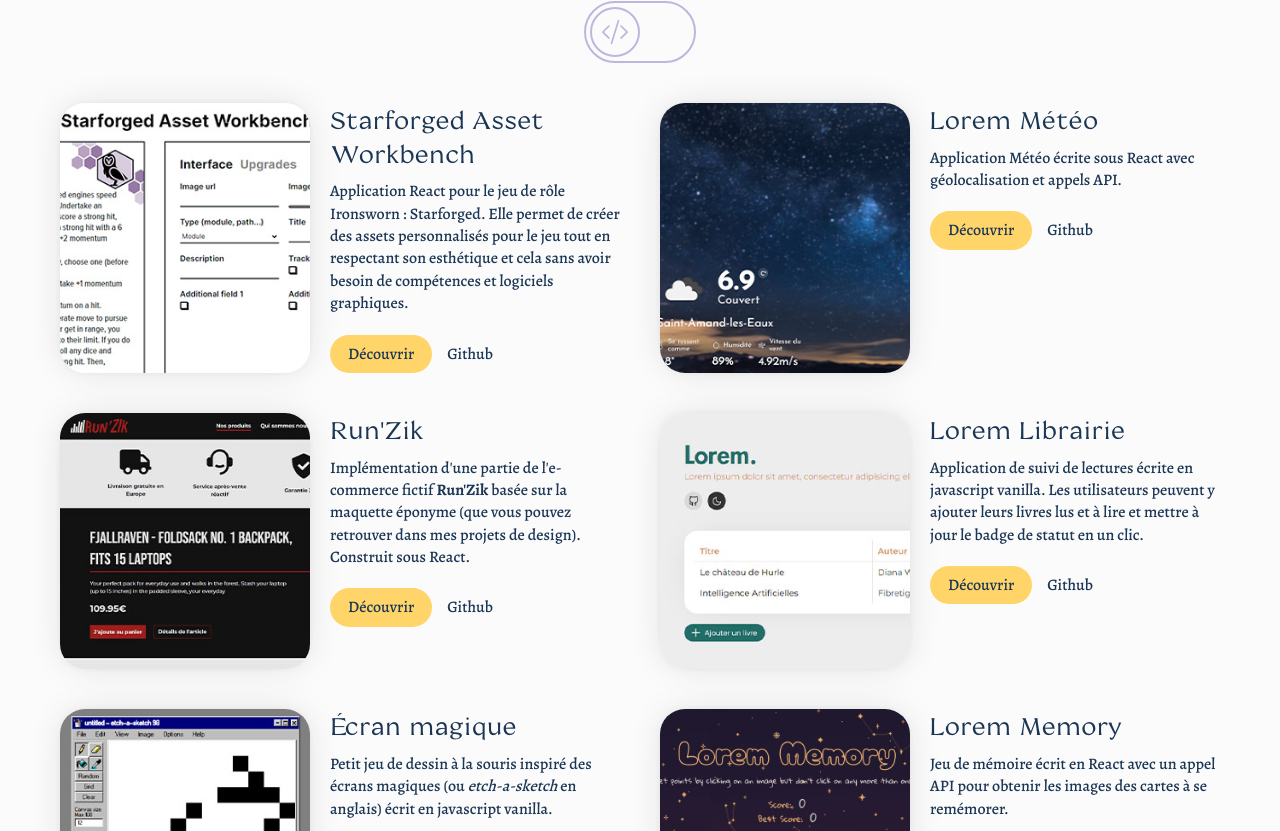
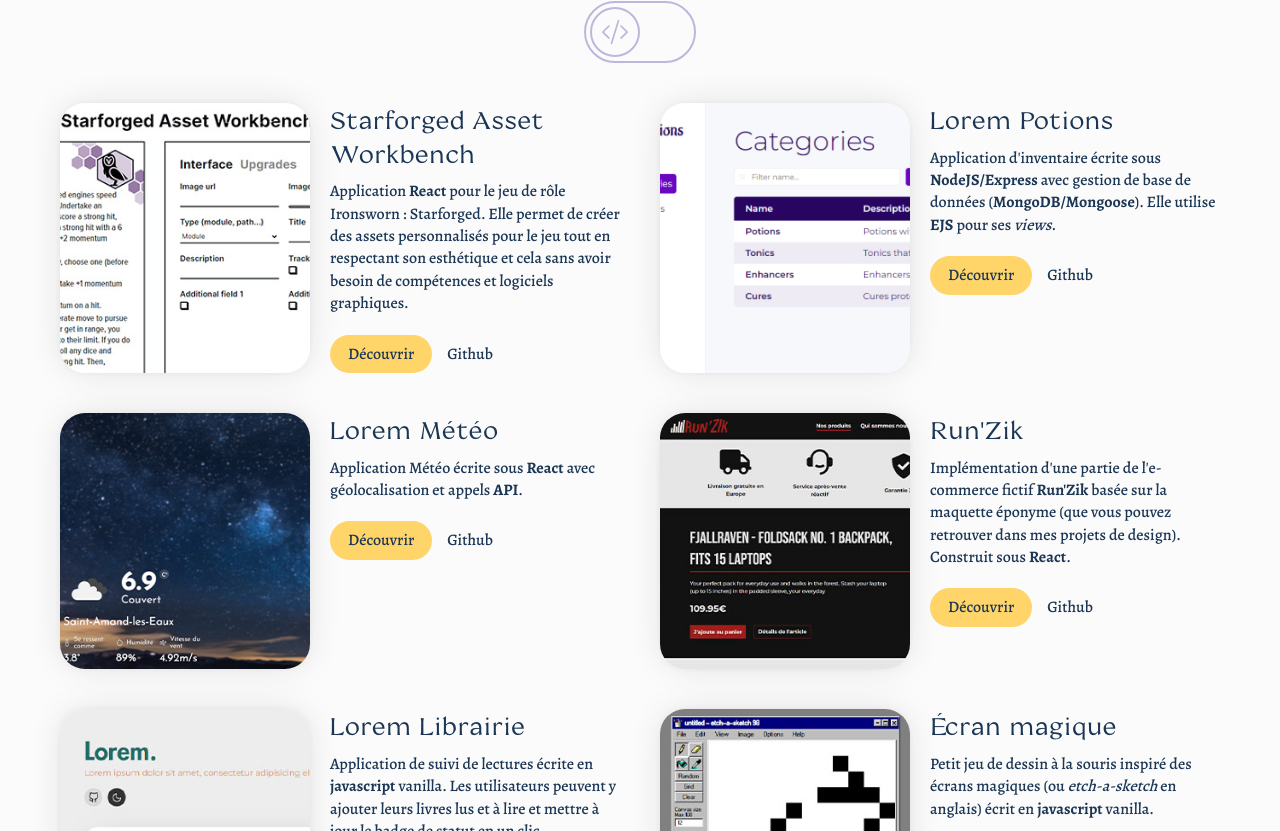
Before and after one commit to web-lux/portofolio-lux, a React (Vite) app: page / in a window 1280 px wide. Shown: the part 1089-1920 px from the top of the page. Built offline with nearby package versions, Linux system fonts and the light colour scheme.

Commit message:
add Lorem Potions in projects and bold tech in desc

```diff
--- a/src/assets/contents/projects.ts
+++ b/src/assets/contents/projects.ts
@@ -225,16 +225,25 @@ export const projects = [
 		name: "Starforged Asset Workbench",
 		id: "6",
 		skillset: "dev",
-		previewText: `Application React pour le jeu de rôle Ironsworn : Starforged. Elle permet de créer des assets personnalisés pour le jeu tout en respectant son esthétique et cela sans avoir besoin de compétences et logiciels graphiques.`,
+		previewText: `Application <strong>React</strong> pour le jeu de rôle Ironsworn : Starforged. Elle permet de créer des assets personnalisés pour le jeu tout en respectant son esthétique et cela sans avoir besoin de compétences et logiciels graphiques.`,
 		previewImage: "/sf-workbench.jpg",
 		github: "https://github.com/web-lux/starforged-asset-workbench",
 		deployment: "https://starforged-asset-workbench.vercel.app/",
 	},
 	{
+		name: "Lorem Potions",
+		id: "12",
+		skillset: "dev",
+		previewText: `Application d'inventaire écrite sous <strong>NodeJS/Express</strong> avec gestion de base de données (<strong>MongoDB/Mongoose</strong>). Elle utilise <strong>EJS</strong> pour ses <i>views</i>.`,
+		previewImage: "/lorem-potions.jpg",
+		github: "https://github.com/web-lux/lorem-potions",
+		deployment: "https://lorem-potions.fly.dev/categories",
+	},
+	{
 		name: "Lorem Météo",
 		id: "7",
 		skillset: "dev",
-		previewText: `Application Météo écrite sous React avec géolocalisation et appels API.`,
+		previewText: `Application Météo écrite sous <strong>React</strong> avec géolocalisation et appels <strong>API</strong>.`,
 		previewImage: "/weather.jpg",
 		github: "https://github.com/web-lux/weather-react",
 		deployment: "https://weather-react-three.vercel.app/",
@@ -243,7 +252,7 @@ export const projects = [
 		name: "Run'Zik",
 		id: "8",
 		skillset: "dev",
-		previewText: `Implémentation d'une partie de l'e-commerce fictif <b>Run'Zik</b> basée sur la maquette éponyme (que vous pouvez retrouver dans mes projets de design). Construit sous React.`,
+		previewText: `Implémentation d'une partie de l'e-commerce fictif <b>Run'Zik</b> basée sur la maquette éponyme (que vous pouvez retrouver dans mes projets de design). Construit sous <strong>React</strong>.`,
 		previewImage: "/runzik-dev.jpg",
 		github: "https://github.com/web-lux/shopping-cart",
 		deployment: "https://shopping-cart-weblux.vercel.app/",
@@ -252,7 +261,7 @@ export const projects = [
 		name: "Lorem Librairie",
 		id: "9",
 		skillset: "dev",
-		previewText: `Application de suivi de lectures écrite en javascript vanilla. Les utilisateurs peuvent y ajouter leurs livres lus et à lire et mettre à jour le badge de statut en un clic.`,
+		previewText: `Application de suivi de lectures écrite en <strong>javascript</strong> vanilla. Les utilisateurs peuvent y ajouter leurs livres lus et à lire et mettre à jour le badge de statut en un clic.`,
 		previewImage: "/lorem-librairie.jpg",
 		github: "https://github.com/web-lux/librairie",
 		deployment: "https://web-lux.github.io/librairie/",
@@ -261,7 +270,7 @@ export const projects = [
 		name: "Écran magique",
 		id: "10",
 		skillset: "dev",
-		previewText: `Petit jeu de dessin à la souris inspiré des écrans magiques (ou <i>etch-a-sketch</i> en anglais) écrit en javascript vanilla.`,
+		previewText: `Petit jeu de dessin à la souris inspiré des écrans magiques (ou <i>etch-a-sketch</i> en anglais) écrit en <strong>javascript</strong> vanilla.`,
 		previewImage: "/etch.jpg",
 		github: "https://github.com/web-lux/ecran-magique",
 		deployment: "https://web-lux.github.io/ecran-magique/",
@@ -270,7 +279,7 @@ export const projects = [
 		name: "Lorem Memory",
 		id: "11",
 		skillset: "dev",
-		previewText: `Jeu de mémoire écrit en React avec un appel API pour obtenir les images des cartes à se remémorer.`,
+		previewText: `Jeu de mémoire écrit en <strong>React</strong> avec un appel <strong>API</strong> pour obtenir les images des cartes à se remémorer.`,
 		previewImage: "/memory.jpg",
 		github: "https://github.com/web-lux/memory-card",
 		deployment: "https://memory-card-eosin.vercel.app/",
```
Also changed, not shown: public/lorem-potions.jpg (added).
